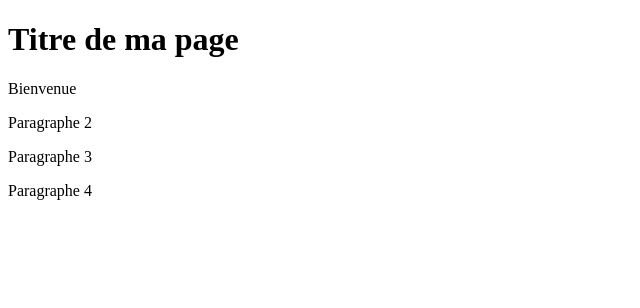
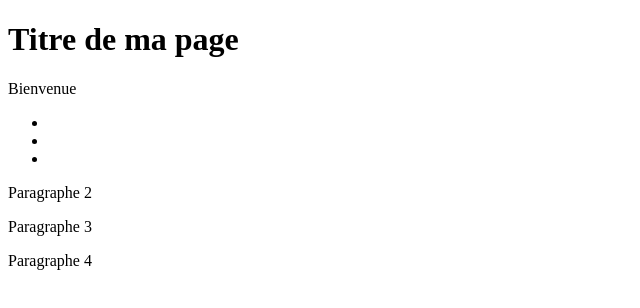
Before and after one commit to Networkbell/TutoGit, a plain HTML site: page index.html in a window 1280 px wide. Shown: the whole page, without its empty margins (0-640 px from the left). Drawn offline with Linux system fonts and the light colour scheme.

Commit message:
Mise en place du menu

```diff
--- a/index.html
+++ b/index.html
@@ -10,6 +10,14 @@
 <body>
     <h1>Titre de ma page</h1>
     <p>Bienvenue</p>
+	<div id="page">
+		<div class="logo"></div>
+		<ul id="navigation">
+		<li><a href=""></a></li>
+		<li><a href=""></a></li>
+		<li><a href=""></a></li>
+		</ul>
+	</div>
     <p>Paragraphe 2</p>
     <p>Paragraphe 3</p>
     <p>Paragraphe 4</p>
```
